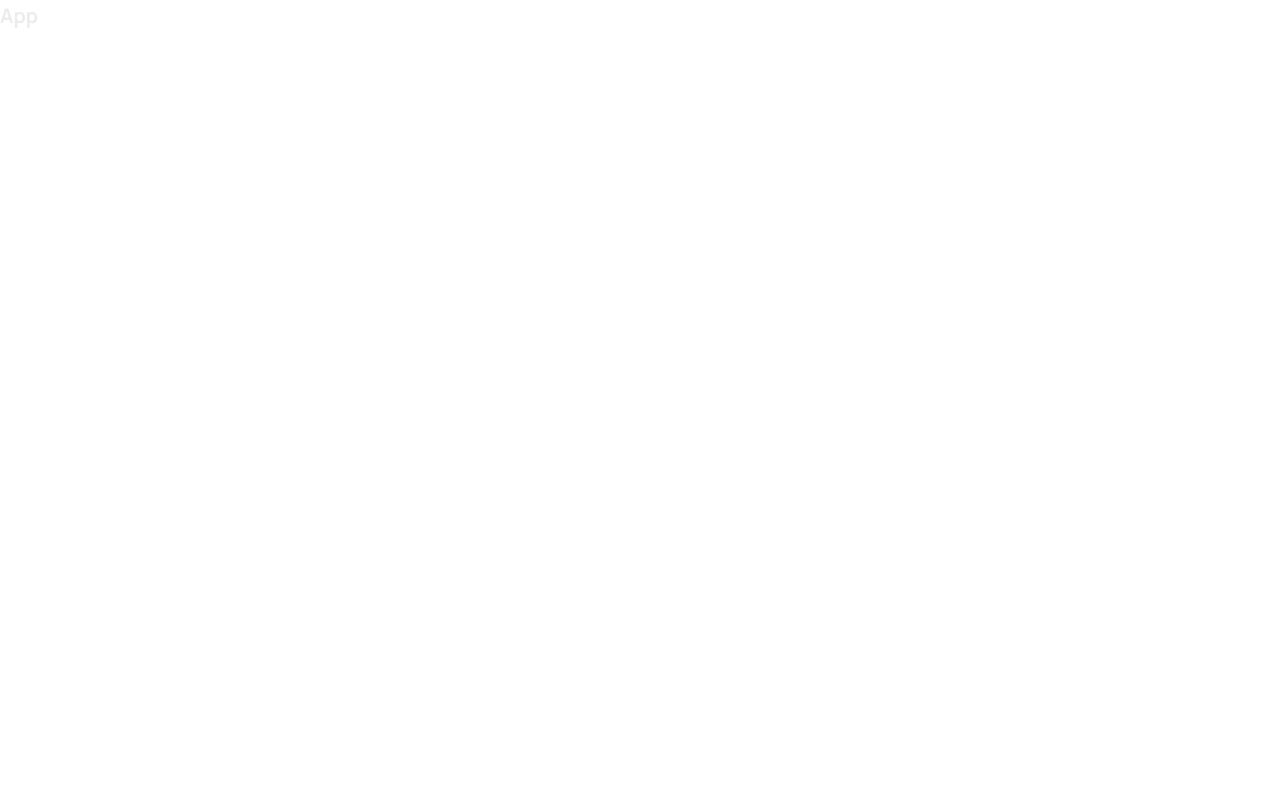
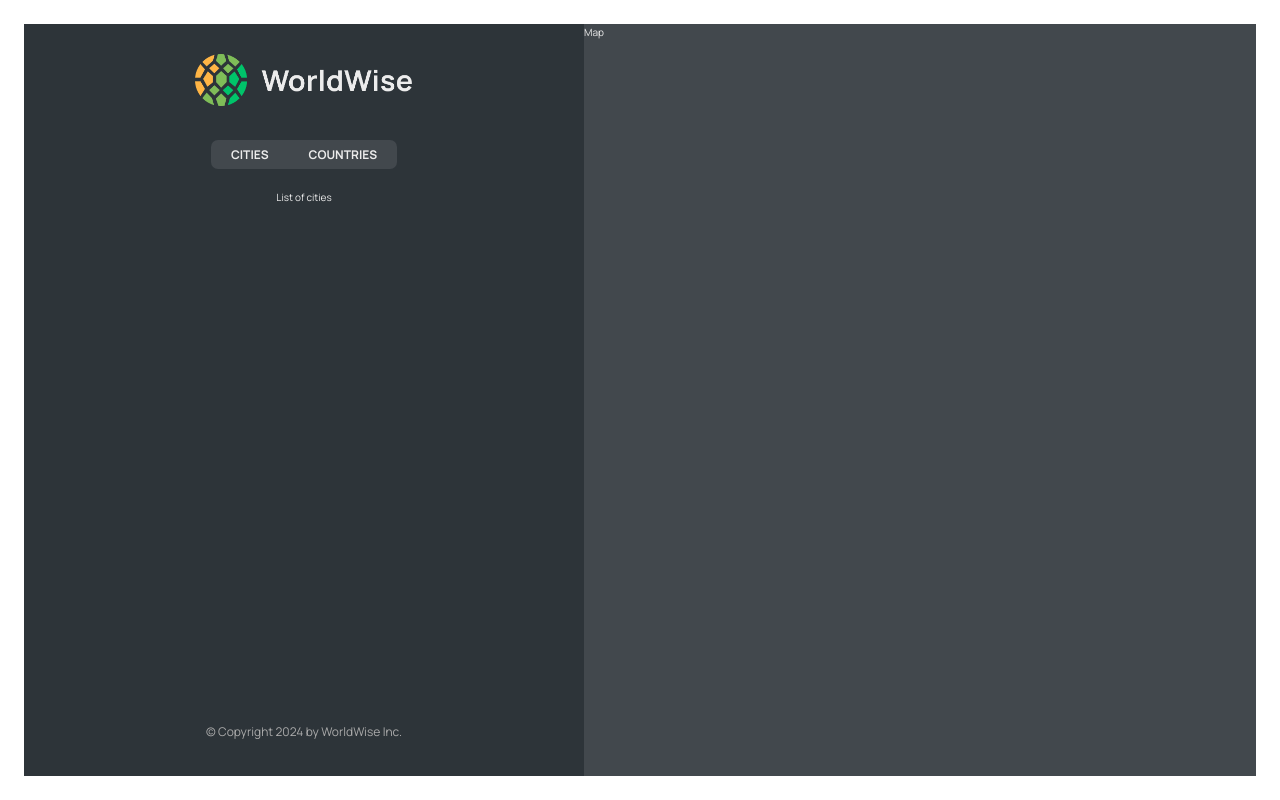
Before and after one commit to uniboxx/react_worldwide, a React (Vite) app: page /react_worldwise/app in a window 1280 px wide. Built offline with nearby package versions, Linux system fonts and the light colour scheme.

Commit message:
finished 212

```diff
--- a/src/App.jsx
+++ b/src/App.jsx
@@ -14,7 +14,12 @@
         <Route path='react_worldwise/pricing/' element={<Pricing />} />
         <Route path='react_worldwise/product/' element={<Product />} />
         <Route path='react_worldwise/login/' element={<Login />} />
-        <Route path='react_worldwise/app/' element={<AppLayout />} />
+        <Route path='react_worldwise/app/' element={<AppLayout />}>
+          <Route index element={<p>List of cities</p>} />
+          <Route path='cities' element={<p>List of cities</p>} />
+          <Route path='countries' element={<p>countries</p>} />
+          <Route path='form' element={<p>Form</p>} />
+        </Route>
         <Route path='react_worldwise/*' element={<PageNotFound />} />
       </Routes>
     </BrowserRouter>
--- /dev/null
+++ b/src/components/AppNav.jsx
@@ -0,0 +1,19 @@
+import { NavLink } from 'react-router-dom';
+import styles from './AppNav.module.css';
+
+function AppNav() {
+  return (
+    <nav className={styles.nav}>
+      <ul>
+        <li>
+          <NavLink to='cities'>Cities</NavLink>
+        </li>
+        <li>
+          <NavLink to='countries'>Countries</NavLink>
+        </li>
+      </ul>
+    </nav>
+  );
+}
+
+export default AppNav;
--- /dev/null
+++ b/src/components/Map.jsx
@@ -0,0 +1,7 @@
+import styles from './Map.module.css';
+
+function Map() {
+  return <div className={styles.mapContainer}>Map</div>;
+}
+
+export default Map;
--- /dev/null
+++ b/src/components/Sidebar.jsx
@@ -0,0 +1,23 @@
+import styles from './Sidebar.module.scss';
+import Logo from './Logo';
+import AppNav from './AppNav';
+import { Outlet } from 'react-router-dom';
+
+function Sidebar() {
+  return (
+    <div className={styles.sidebar}>
+      <Logo />
+      <AppNav />
+
+      <Outlet />
+
+      <footer className={styles.footer}>
+        <p className={styles.copyright}>
+          &copy; Copyright {new Date().getFullYear()} by WorldWise Inc.
+        </p>
+      </footer>
+    </div>
+  );
+}
+
+export default Sidebar;
--- a/src/pages/AppLayout.jsx
+++ b/src/pages/AppLayout.jsx
@@ -1,7 +1,12 @@
+import Map from '../components/Map';
+import Sidebar from '../components/Sidebar';
+import styles from './AppLayout.module.scss';
+
 function AppLayout() {
   return (
-    <div>
-      <h1>App</h1>
+    <div className={styles.app}>
+      <Sidebar />
+      <Map />
     </div>
   );
 }
```
Also changed, not shown: src/components/Sidebar.module.scss (renamed from src/components/Sidebar.module.css), src/pages/AppLayout.module.scss (renamed from src/pages/AppLayout.module.css).
